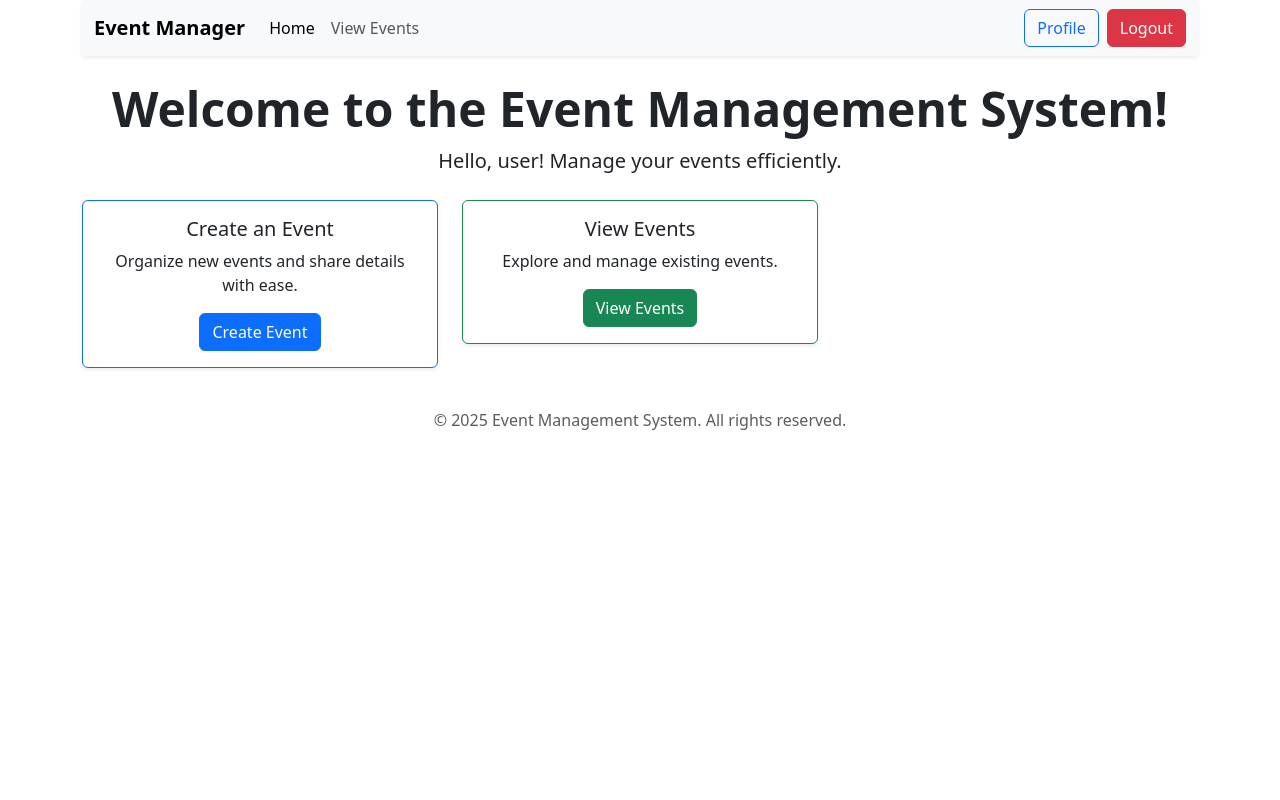
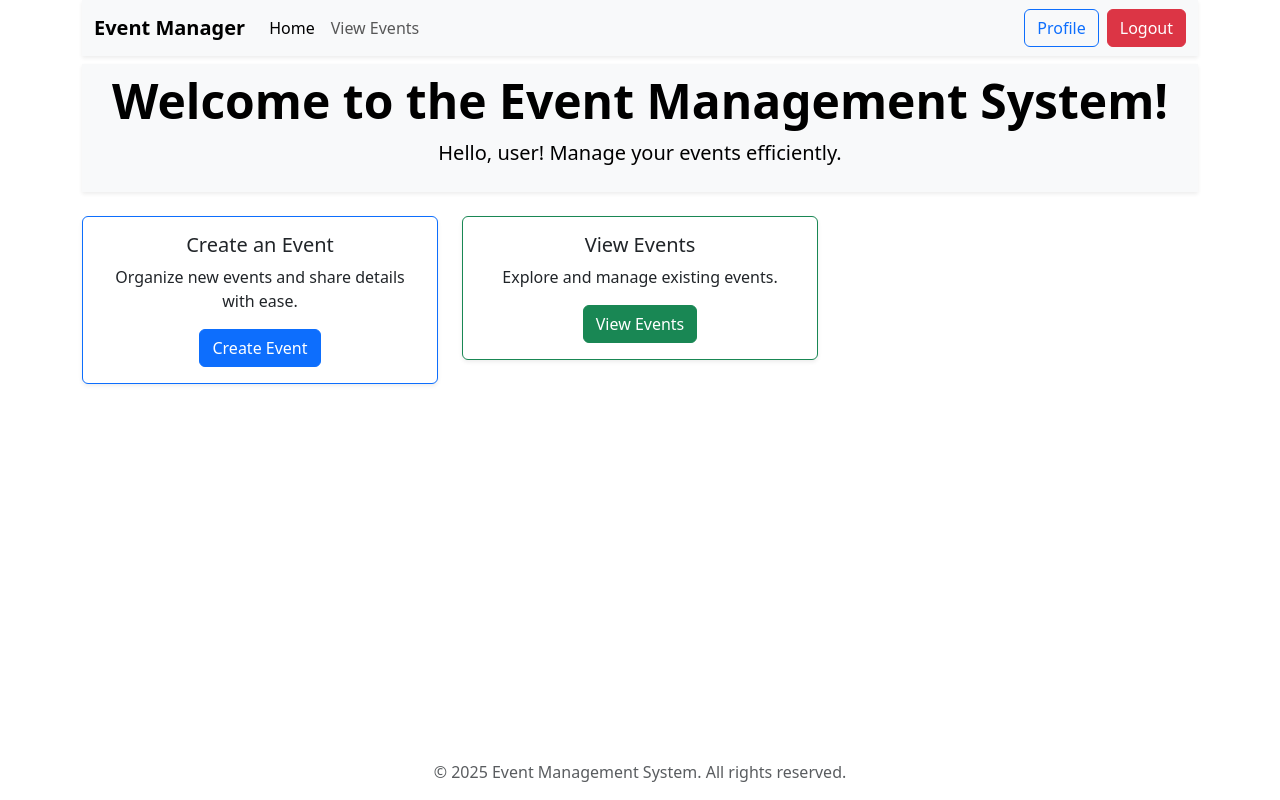
Before and after one commit to rjzim01/Event-Management, a PHP site: page /dashboard.php in a window 1280 px wide. Run offline with PHP 8.4, Linux system fonts and the light colour scheme; a user stored in the database is signed in.

Commit message:
update_fix_1

```diff
--- a/assets/css/style.css
+++ b/assets/css/style.css
@@ -0,0 +1,13 @@
+html, body {
+    height: 100%;
+}
+
+body {
+    display: flex;
+    flex-direction: column;
+    margin: 0;
+}
+
+.content {
+    flex: 1; /* Pushes the footer to the bottom */
+}
--- a/dashboard.php
+++ b/dashboard.php
@@ -15,15 +15,20 @@ $role = isset($_SESSION['role']) ? $_SESSION['role'] : 'User';
 
 <!doctype html>
 <html lang="en">
+
   <head>
     <meta charset="utf-8">
     <meta name="viewport" content="width=device-width, initial-scale=1">
     <title>Event Management System</title>
     <link href="https://cdn.jsdelivr.net/npm/bootstrap@5.3.3/dist/css/bootstrap.min.css" rel="stylesheet" integrity="sha384-QWTKZyjpPEjISv5WaRU9OFeRpok6YctnYmDr5pNlyT2bRjXh0JMhjY6hW+ALEwIH" crossorigin="anonymous">
+
+    <link rel="stylesheet" href="assets/css/style.css">
+
   </head>
+
   <body>
 
-    <div class="container">
+    <div class="content container">
 
         <?php if (isset($_SESSION['flash_message'])): ?>
             <div class="alert alert-success alert-dismissible fade show" role="alert">
@@ -34,48 +39,10 @@ $role = isset($_SESSION['role']) ? $_SESSION['role'] : 'User';
         <?php endif; ?>
 
         <!-- Navbar -->
-        <nav class="navbar navbar-expand-lg navbar-light bg-light shadow-sm mb-4">
-            <div class="container-fluid">
-                <a class="navbar-brand fw-bold" href="#">Event Manager</a>
-                <button class="navbar-toggler" type="button" data-bs-toggle="collapse" data-bs-target="#navbarSupportedContent" aria-controls="navbarSupportedContent" aria-expanded="false" aria-label="Toggle navigation">
-                    <span class="navbar-toggler-icon"></span>
-                </button>
-                <div class="collapse navbar-collapse" id="navbarSupportedContent">
-                    <ul class="navbar-nav me-auto mb-2 mb-lg-0">
-                        <li class="nav-item">
-                            <a class="nav-link active" aria-current="page" href="#">Home</a>
-                        </li>
-                        <li class="nav-item">
-                            <a class="nav-link" href="event_view.php">View Events</a>
-                        </li>
-                        <?php if ($role === 'Admin'): ?>
-                        <li class="nav-item dropdown">
-                            <a class="nav-link dropdown-toggle" href="#" role="button" data-bs-toggle="dropdown" aria-expanded="false">
-                                Admin Menu
-                            </a>
-                            <ul class="dropdown-menu">
-                                <li><a class="dropdown-item" href="user_management.php">User Management</a></li>
-                                <li><a class="dropdown-item" href="settings.php">Settings</a></li>
-                            </ul>
-                        </li>
-                        <?php endif; ?>
-                    </ul>
-
-                    <div class="d-flex">
-                        <button class="btn btn-outline-primary me-2" type="button" onclick="window.location.href='profile.php';">
-                            Profile
-                        </button>
-                        <form action="logout.php" method="POST">
-                            <button type="submit" class="btn btn-danger">Logout</button>
-                        </form>
-                    </div>
-
-                </div>
-            </div>
-        </nav>
+        <?php include 'templates/navbar.php'; ?>
 
         <!-- Header -->
-        <header class="text-center mb-4">
+        <header class="bg-light shadow-sm text-black text-center mb-4 py-2">
             <h1 class="display-5 fw-bold">Welcome to the Event Management System!</h1>
             <p class="lead">Hello, <strong><?php echo htmlspecialchars($role); ?></strong>! Manage your events efficiently.</p>
         </header>
@@ -115,11 +82,10 @@ $role = isset($_SESSION['role']) ? $_SESSION['role'] : 'User';
             </div>
         </main>
 
-        <!-- Footer -->
-        <footer class="text-center mt-4">
-            <p class="text-muted">&copy; <?= date('Y') ?> Event Management System. All rights reserved.</p>
-        </footer>
     </div>
+
+    <!-- Footer -->
+    <?php include 'templates/footer.php'; ?>
 
     <script src="https://cdn.jsdelivr.net/npm/bootstrap@5.3.3/dist/js/bootstrap.bundle.min.js" integrity="sha384-YvpcrYf0tY3lHB60NNkmXc5s9fDVZLESaAA55NDzOxhy9GkcIdslK1eN7N6jIeHz" crossorigin="anonymous"></script>
   </body>
--- a/templates/footer.php
+++ b/templates/footer.php
@@ -0,0 +1,4 @@
+
+<footer class="text-center mt-4">
+    <p class="text-muted">&copy; <?= date('Y') ?> Event Management System. All rights reserved.</p>
+</footer>
--- /dev/null
+++ b/templates/navbar.php
@@ -0,0 +1,46 @@
+<?php
+// Get the current script name (e.g., "dashboard.php")
+$current_page = basename($_SERVER['PHP_SELF']);
+?>
+
+<nav class="navbar navbar-expand-lg navbar-light bg-light shadow-sm mb-2">
+    <div class="container-fluid">
+        <a class="navbar-brand fw-bold" href="dashboard.php">Event Manager</a>
+        <button class="navbar-toggler" type="button" data-bs-toggle="collapse" data-bs-target="#navbarSupportedContent" aria-controls="navbarSupportedContent" aria-expanded="false" aria-label="Toggle navigation">
+            <span class="navbar-toggler-icon"></span>
+        </button>
+        <div class="collapse navbar-collapse" id="navbarSupportedContent">
+            <ul class="navbar-nav me-auto mb-2 mb-lg-0">
+
+                <li class="nav-item">
+                    <a class="nav-link <?= $current_page === 'dashboard.php' ? 'active' : ''; ?>" aria-current="page" href="dashboard.php">Home</a>
+                </li>
+                <li class="nav-item">
+                    <a class="nav-link <?= $current_page === 'event_view.php' ? 'active' : ''; ?>" href="event_view.php">View Events</a>
+                </li>
+
+                <?php if ($role === 'Admin'): ?>
+                <li class="nav-item dropdown">
+                    <a class="nav-link dropdown-toggle" href="#" role="button" data-bs-toggle="dropdown" aria-expanded="false">
+                        Admin Menu
+                    </a>
+                    <ul class="dropdown-menu">
+                        <li><a class="dropdown-item" href="user_management.php">User Management</a></li>
+                        <li><a class="dropdown-item" href="settings.php">Settings</a></li>
+                    </ul>
+                </li>
+                <?php endif; ?>
+            </ul>
+
+            <div class="d-flex">
+                <button class="btn btn-outline-primary me-2" type="button" onclick="window.location.href='profile.php';">
+                    Profile
+                </button>
+                <form action="logout.php" method="POST">
+                    <button type="submit" class="btn btn-danger">Logout</button>
+                </form>
+            </div>
+
+        </div>
+    </div>
+</nav>
```
Also changed, not shown: event_view.php (+23 -4 lines), login.php (+7 -1 lines), register.php (+0 -30 lines), templates/header.php (deleted).
